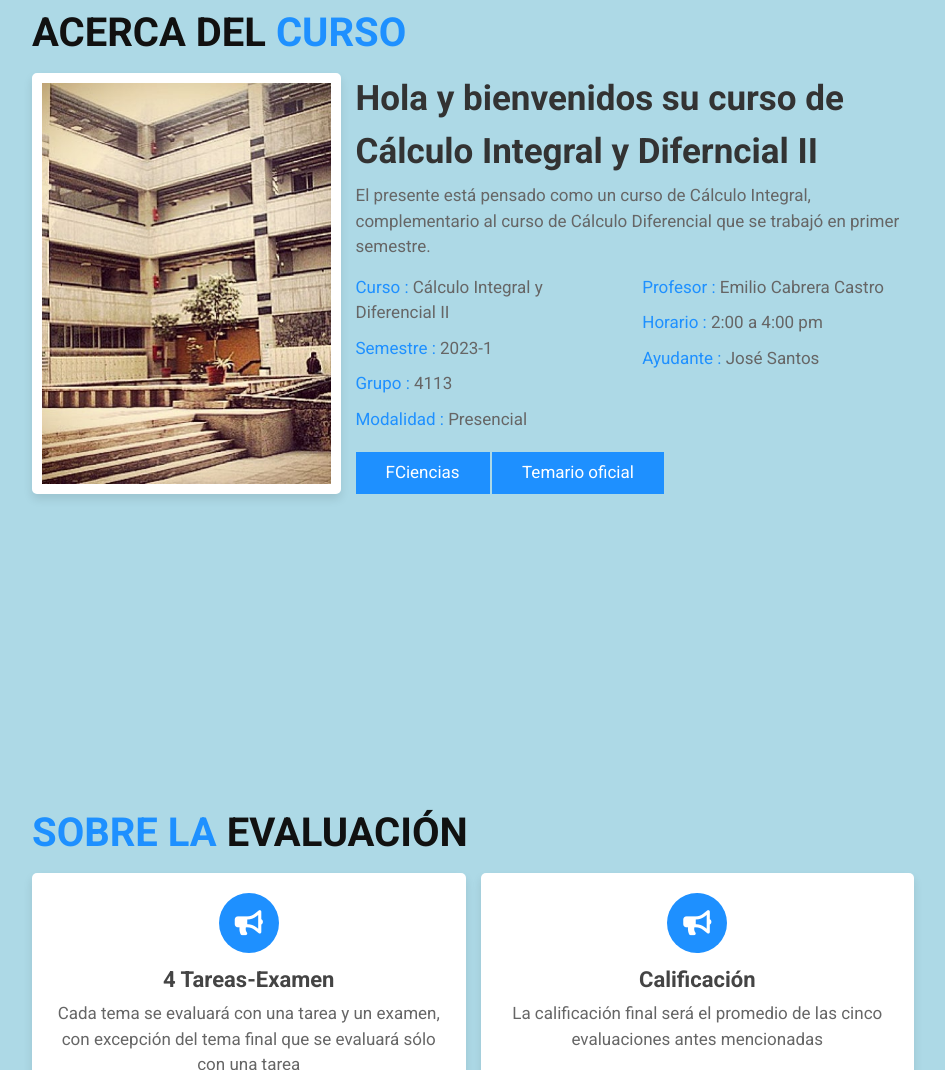
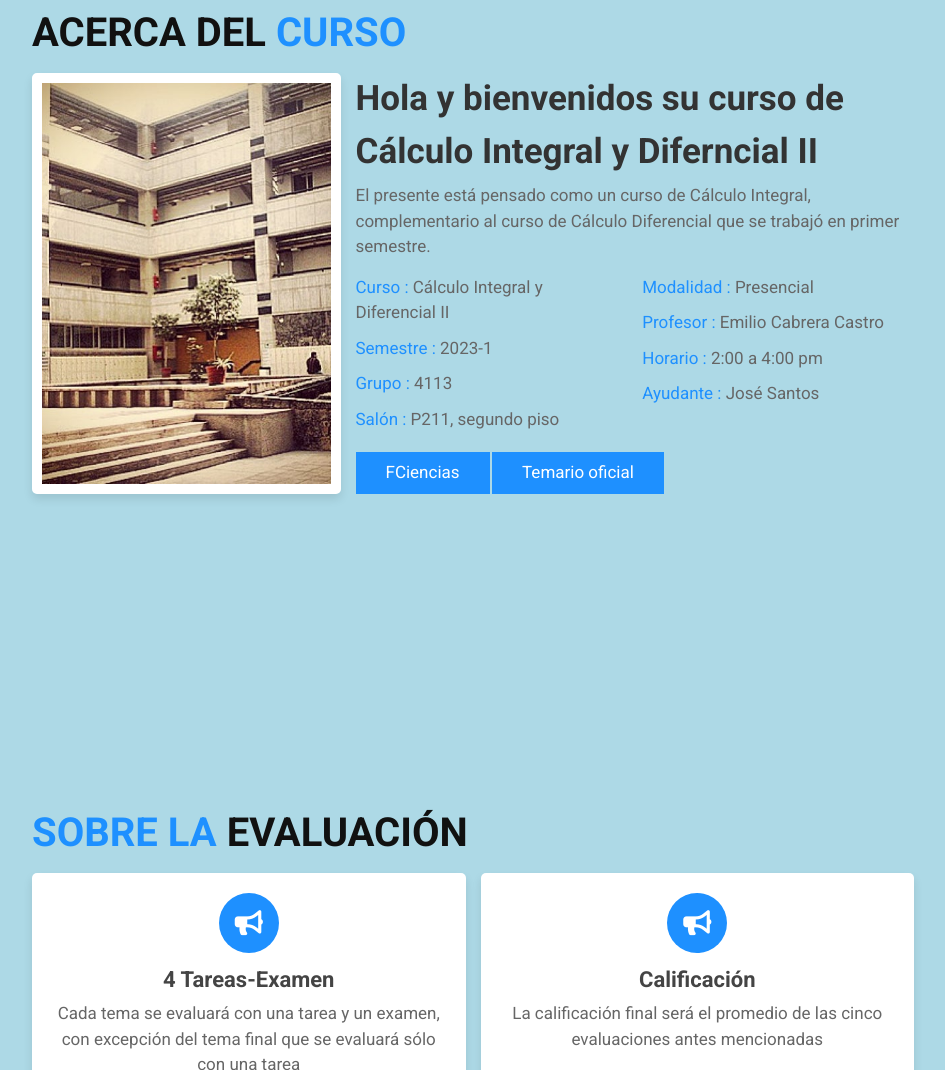
Before and after one commit to Nathasma/24602, a plain HTML site: page index.html in a window 1280 px wide. Shown: the part 807-1877 px from the top of the page, without its empty margins (317-1262 px from the left). Drawn offline with Linux system fonts and the light colour scheme.

Commit message:
Update index.html

```diff
--- a/index.html
+++ b/index.html
@@ -88,13 +88,13 @@
                 <p> <span> Curso : </span> Cálculo Integral y Diferencial II </p>
                 <p> <span> Semestre : </span> 2023-1 </p>
                 <p> <span> Grupo : </span> 4113 </p>
-                <p> <span> Modalidad : </span> Presencial </p>
+                <p> <span> Salón : </span> P211, segundo piso </p>
             </div>
             <div class="box">
+                <p> <span> Modalidad : </span> Presencial </p>
                 <p> <span> Profesor : </span> Emilio Cabrera Castro </p>
                 <p> <span> Horario : </span> 2:00 a 4:00 pm </p>
                 <p> <span> Ayudante : </span> José Santos </p>
-                <!-- <p> <span> Contacto : </span> emilio.cabrera@ciencias.unam.mx </p> -->
             </div>
         </div>
         <a href="https://web.fciencias.unam.mx/docencia/horarios/presentacion/336588" target="_blank" class="btn">FCiencias</a>
```
